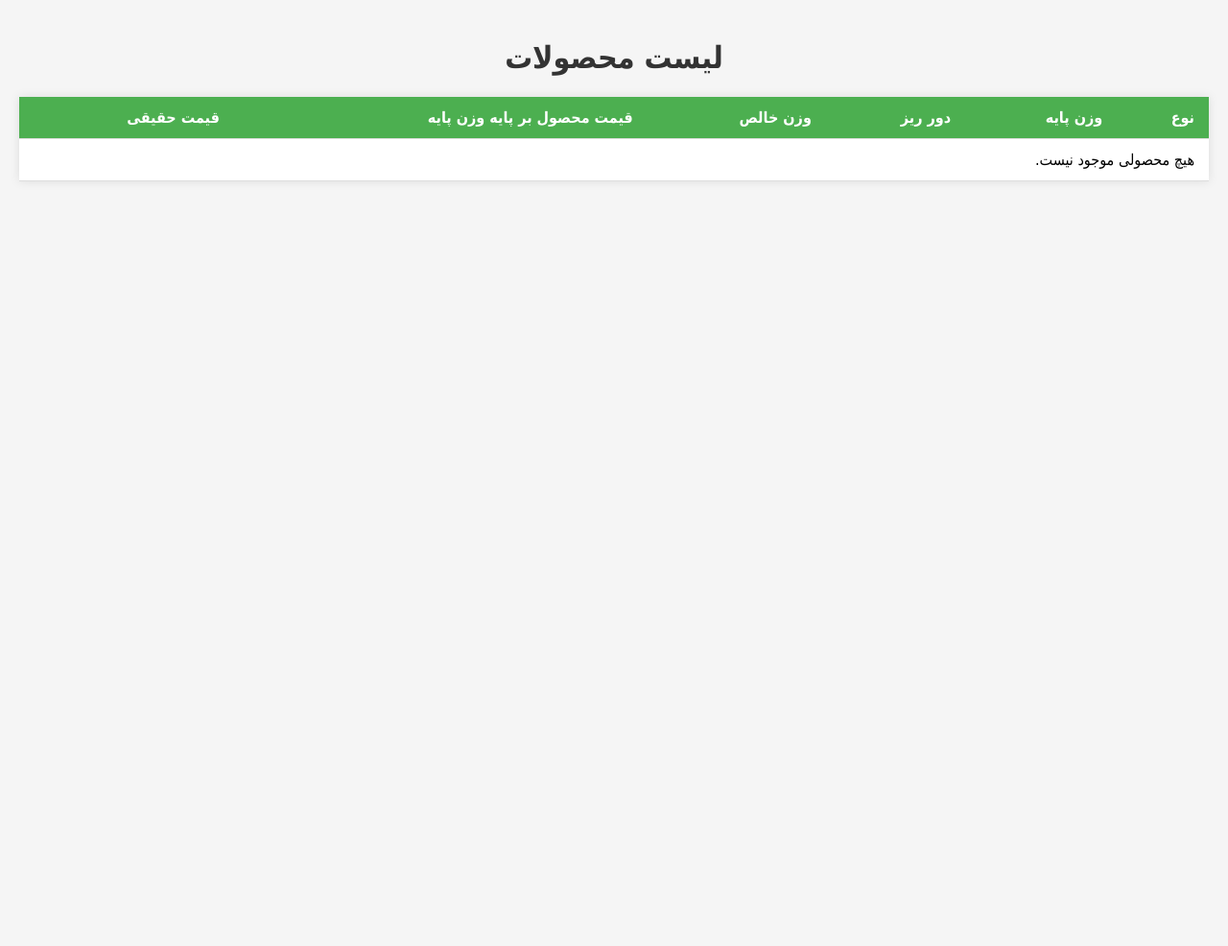
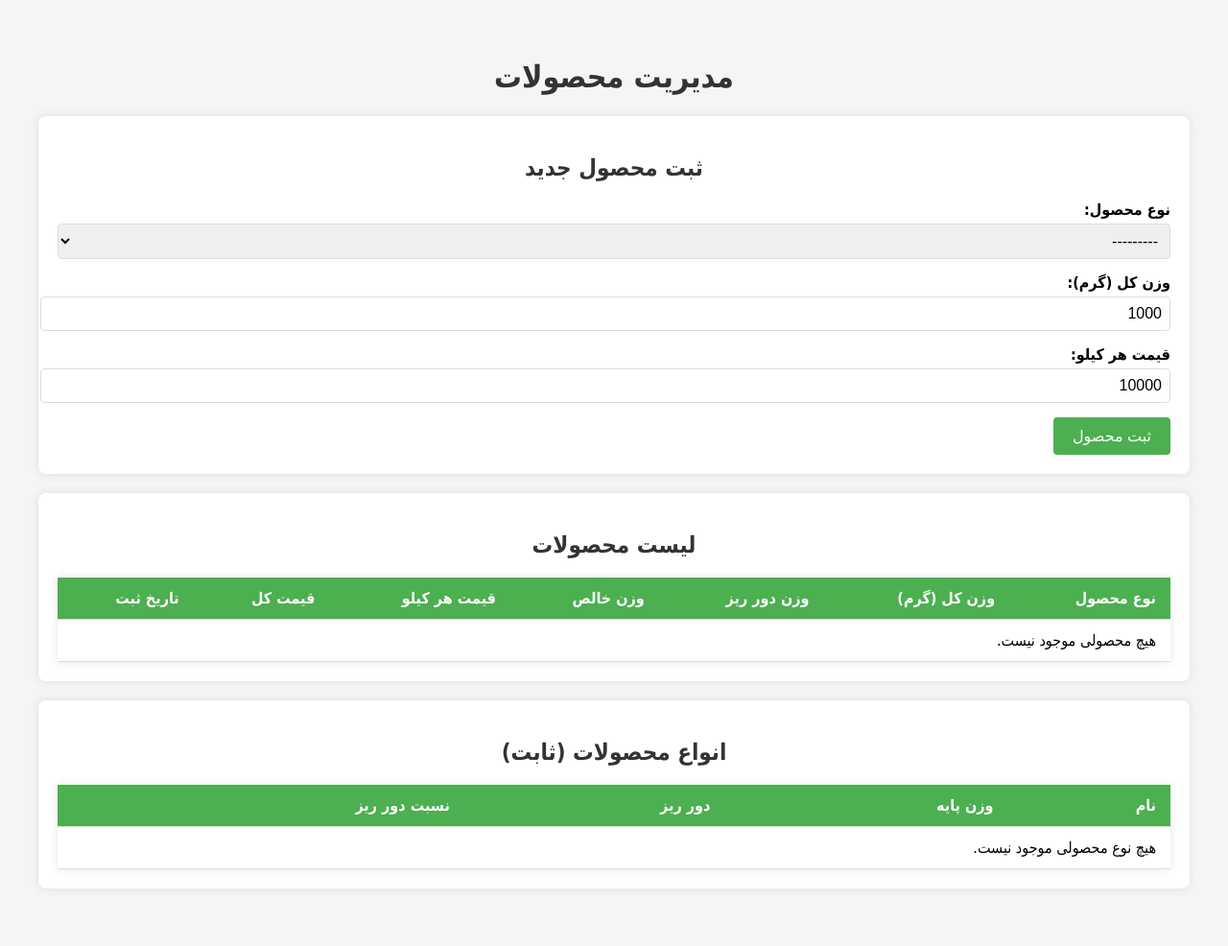
Before and after one commit to mehrrb/db-fa, a Django app: page / in a window 1280 px wide. Shown: the whole page at 96% size. Before the commit the page ends 189 px from the top, so only its background shows below. Run offline with Django 5.2, Linux system fonts and the light colour scheme; data that the repository does not hold is empty.

Commit message:
should fix some bugs

```diff
--- /dev/null
+++ b/core/management/__init__.py
@@ -0,0 +1 @@
+# Core management package
--- /dev/null
+++ b/core/management/commands/__init__.py
@@ -0,0 +1 @@
+# Core management commands package
--- a/core/models.py
+++ b/core/models.py
@@ -1,13 +1,54 @@
 from django.db import models
 
 # Create your models here.
-class Product(models.Model):
-    product_type = models.CharField(max_length=100, verbose_name="نوع")
-    base_weight = models.FloatField(null=True, blank=True, verbose_name="وزن پایه")
-    waste = models.FloatField(null=True, blank=True, verbose_name="دور ریز")
-    net_weight = models.FloatField(null=True, blank=True, verbose_name="وزن خالص")
-    base_price = models.FloatField(null=True, blank=True, verbose_name="قیمت محصول بر پایه وزن پایه")
-    real_price = models.FloatField(null=True, blank=True, verbose_name="قیمت حقیقی")
+class ProductType(models.Model):
+    """مدل برای نگهداری انواع محصولات با مقادیر ثابت"""
+    name = models.CharField(max_length=100, verbose_name="نوع محصول")
+    base_weight = models.FloatField(verbose_name="وزن پایه")
+    waste = models.FloatField(verbose_name="دور ریز")
+
+    # نسبت دور ریز به وزن پایه
+    @property
+    def waste_ratio(self):
+        if self.base_weight > 0:
+            return self.waste / self.base_weight
+        return 0
 
     def __str__(self):
-        return self.product_type
+        return self.name
+
+    class Meta:
+        verbose_name = "نوع محصول"
+        verbose_name_plural = "انواع محصولات"
+
+class ProductInstance(models.Model):
+    """نمونه محصول با قیمت و مقادیر محاسبه شده"""
+    product_type = models.ForeignKey(ProductType, on_delete=models.CASCADE, verbose_name="نوع محصول")
+    total_weight = models.FloatField(default=1000, verbose_name="وزن کل (گرم)")
+    price_per_kilo = models.FloatField(default=10000, verbose_name="قیمت هر کیلو")
+
+    # مقادیر محاسبه شده
+    waste_weight = models.FloatField(null=True, blank=True, verbose_name="وزن دور ریز")
+    net_weight = models.FloatField(null=True, blank=True, verbose_name="وزن خالص")
+    total_price = models.FloatField(null=True, blank=True, verbose_name="قیمت کل")
+    created_at = models.DateTimeField(auto_now_add=True, verbose_name="تاریخ ایجاد")
+
+    def save(self, *args, **kwargs):
+        # محاسبه وزن دور ریز بر اساس نسبت دور ریز نوع محصول
+        waste_ratio = self.product_type.waste_ratio
+        self.waste_weight = self.total_weight * waste_ratio
+
+        # محاسبه وزن خالص
+        self.net_weight = self.total_weight - self.waste_weight
+
+        # محاسبه قیمت کل (قیمت هر کیلو * وزن کل به کیلوگرم)
+        self.total_price = (self.price_per_kilo * self.total_weight) / 1000  # تبدیل گرم به کیلوگرم
+
+        super().save(*args, **kwargs)
+
+    def __str__(self):
+        return f"{self.product_type.name} - {self.total_weight} گرم - {self.created_at.strftime('%Y-%m-%d')}"
+
+    class Meta:
+        verbose_name = "محصول"
+        verbose_name_plural = "محصولات"
--- a/core/templates/core/product_list.html
+++ b/core/templates/core/product_list.html
@@ -3,7 +3,7 @@
 <head>
     <meta charset="UTF-8">
     <meta name="viewport" content="width=device-width, initial-scale=1.0">
-    <title>لیست محصولات</title>
+    <title>مدیریت محصولات</title>
     <style>
         body {
             font-family: Tahoma, Arial, sans-serif;
@@ -13,7 +13,7 @@
             padding: 20px;
             background-color: #f5f5f5;
         }
-        h1 {
+        h1, h2 {
             color: #333;
             text-align: center;
         }
@@ -36,38 +36,154 @@
         tr:hover {
             background-color: #f5f5f5;
         }
+        .container {
+            max-width: 1200px;
+            margin: 0 auto;
+            padding: 20px;
+        }
+        .card {
+            background-color: white;
+            border-radius: 8px;
+            box-shadow: 0 0 10px rgba(0,0,0,0.1);
+            padding: 20px;
+            margin-bottom: 20px;
+        }
+        .form-group {
+            margin-bottom: 15px;
+        }
+        label {
+            display: block;
+            margin-bottom: 5px;
+            font-weight: bold;
+        }
+        .form-control {
+            width: 100%;
+            padding: 8px;
+            font-size: 16px;
+            border: 1px solid #ddd;
+            border-radius: 4px;
+        }
+        .btn {
+            display: inline-block;
+            padding: 10px 20px;
+            font-size: 16px;
+            border: none;
+            border-radius: 4px;
+            cursor: pointer;
+            text-decoration: none;
+            color: white;
+        }
+        .btn-primary {
+            background-color: #4CAF50;
+        }
+        .btn-primary:hover {
+            background-color: #45a049;
+        }
+        .alert {
+            padding: 10px 15px;
+            border-radius: 4px;
+            margin-bottom: 20px;
+        }
+        .alert-success {
+            background-color: #dff0d8;
+            border-color: #d6e9c6;
+            color: #3c763d;
+        }
     </style>
 </head>
 <body>
-    <h1>لیست محصولات</h1>
+    <div class="container">
+        <h1>مدیریت محصولات</h1>
 
+        {% if messages %}
+            {% for message in messages %}
+                <div class="alert alert-success">
+                    {{ message }}
+                </div>
+            {% endfor %}
+        {% endif %}
+
+        <div class="card">
+            <h2>ثبت محصول جدید</h2>
+            <form method="post">
+                {% csrf_token %}
+                <div class="form-group">
+                    <label for="{{ form.product_type.id_for_label }}">نوع محصول:</label>
+                    {{ form.product_type }}
+                </div>
+                <div class="form-group">
+                    <label for="{{ form.total_weight.id_for_label }}">وزن کل (گرم):</label>
+                    {{ form.total_weight }}
+                </div>
+                <div class="form-group">
+                    <label for="{{ form.price_per_kilo.id_for_label }}">قیمت هر کیلو:</label>
+                    {{ form.price_per_kilo }}
+                </div>
+                <button type="submit" class="btn btn-primary">ثبت محصول</button>
+            </form>
+        </div>
+
+        <div class="card">
+            <h2>لیست محصولات</h2>
             <table>
                 <thead>
                     <tr>
-                <th>نوع</th>
-                <th>وزن پایه</th>
-                <th>دور ریز</th>
+                        <th>نوع محصول</th>
+                        <th>وزن کل (گرم)</th>
+                        <th>وزن دور ریز</th>
                         <th>وزن خالص</th>
-                <th>قیمت محصول بر پایه وزن پایه</th>
-                <th>قیمت حقیقی</th>
+                        <th>قیمت هر کیلو</th>
+                        <th>قیمت کل</th>
+                        <th>تاریخ ثبت</th>
                     </tr>
                 </thead>
                 <tbody>
                     {% for product in products %}
                     <tr>
-                <td>{{ product.product_type }}</td>
-                <td>{{ product.base_weight }}</td>
-                <td>{{ product.waste }}</td>
-                <td>{{ product.net_weight }}</td>
-                <td>{{ product.base_price }}</td>
-                <td>{{ product.real_price }}</td>
+                        <td>{{ product.product_type.name }}</td>
+                        <td>{{ product.total_weight }}</td>
+                        <td>{{ product.waste_weight|floatformat:1 }}</td>
+                        <td>{{ product.net_weight|floatformat:1 }}</td>
+                        <td>{{ product.price_per_kilo|floatformat:0 }}</td>
+                        <td>{{ product.total_price|floatformat:0 }}</td>
+                        <td>{{ product.created_at|date:"Y/m/d" }}</td>
                     </tr>
                     {% empty %}
                     <tr>
-                <td colspan="6">هیچ محصولی موجود نیست.</td>
+                        <td colspan="7">هیچ محصولی موجود نیست.</td>
                     </tr>
                     {% endfor %}
                 </tbody>
             </table>
+        </div>
+
+        <div class="card">
+            <h2>انواع محصولات (ثابت)</h2>
+            <table>
+                <thead>
+                    <tr>
+                        <th>نام</th>
+                        <th>وزن پایه</th>
+                        <th>دور ریز</th>
+                        <th>نسبت دور ریز</th>
+                    </tr>
+                </thead>
+                <tbody>
+                    {% for type in product_types %}
+                    <tr>
+                        <td>{{ type.name }}</td>
+                        <td>{{ type.base_weight }}</td>
+                        <td>{{ type.waste }}</td>
+                        <td>{{ type.waste_ratio|floatformat:2 }}</td>
+                    </tr>
+                    {% empty %}
+                    <tr>
+                        <td colspan="4">هیچ نوع محصولی موجود نیست.</td>
+                    </tr>
+                    {% endfor %}
+                </tbody>
+            </table>
+        </div>
+    </div>
 </body>
 </html>
--- a/core/views.py
+++ b/core/views.py
@@ -1,7 +1,45 @@
-from django.shortcuts import render
-from .models import Product
+from django.shortcuts import render, redirect
+from django.views import View
+from django.contrib import messages
+from django import forms
+from .models import ProductType, ProductInstance
+
+# فرم ایجاد محصول جدید
+class ProductInstanceForm(forms.ModelForm):
+    class Meta:
+        model = ProductInstance
+        fields = ['product_type', 'total_weight', 'price_per_kilo']
+
+    def __init__(self, *args, **kwargs):
+        super().__init__(*args, **kwargs)
+        self.fields['product_type'].widget.attrs.update({'class': 'form-control'})
+        self.fields['total_weight'].widget.attrs.update({'class': 'form-control'})
+        self.fields['price_per_kilo'].widget.attrs.update({'class': 'form-control'})
 
 # Create your views here.
 def product_list(request):
-    products = Product.objects.all()
-    return render(request, 'core/product_list.html', {'products': products})
+    products = ProductInstance.objects.all().select_related('product_type')
+    product_types = ProductType.objects.all()
+
+    # اگر درخواست POST است، یعنی فرم ارسال شده است
+    if request.method == 'POST':
+        form = ProductInstanceForm(request.POST)
+        if form.is_valid():
+            form.save()
+            messages.success(request, 'محصول با موفقیت ثبت شد')
+            return redirect('product_list')
+    else:
+        form = ProductInstanceForm()
+
+    return render(request, 'core/product_list.html', {
+        'products': products,
+        'product_types': product_types,
+        'form': form
+    })
+
+class ProductTypeListView(View):
+    def get(self, request):
+        product_types = ProductType.objects.all()
+        return render(request, 'core/product_type_list.html', {
+            'product_types': product_types
+        })
--- a/db_fa/urls.py
+++ b/db_fa/urls.py
@@ -16,9 +16,10 @@ Including another URLconf
 """
 from django.contrib import admin
 from django.urls import path
-from core.views import product_list
+from core.views import product_list, ProductTypeListView
 
 urlpatterns = [
     path('admin/', admin.site.urls),
     path('', product_list, name='product_list'),
+    path('product-types/', ProductTypeListView.as_view(), name='product_type_list'),
 ]
```
Also changed, not shown: conver.py (+4 -4 lines), core/admin.py (+12 -2 lines), core/import_csv.py (+18 -21 lines), core/management/commands/import_csv.py (added, +37 -0 lines), README.md (deleted), core/migrations/0001_initial.py (added), core/migrations/0002_productinstance_producttype_delete_product_and_more.py (added), core/migrations/0003_remove_productinstance_base_price_and_more.py (added). Lines whose indentation alone changed are shown as unchanged.
